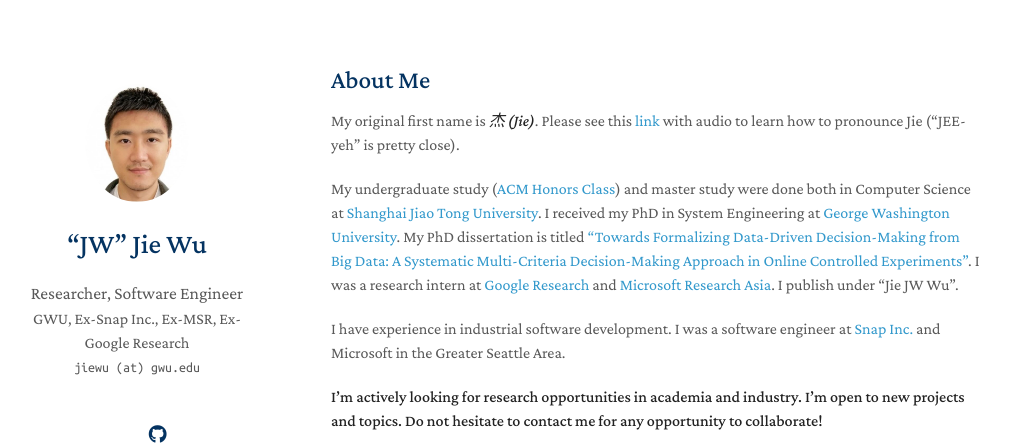
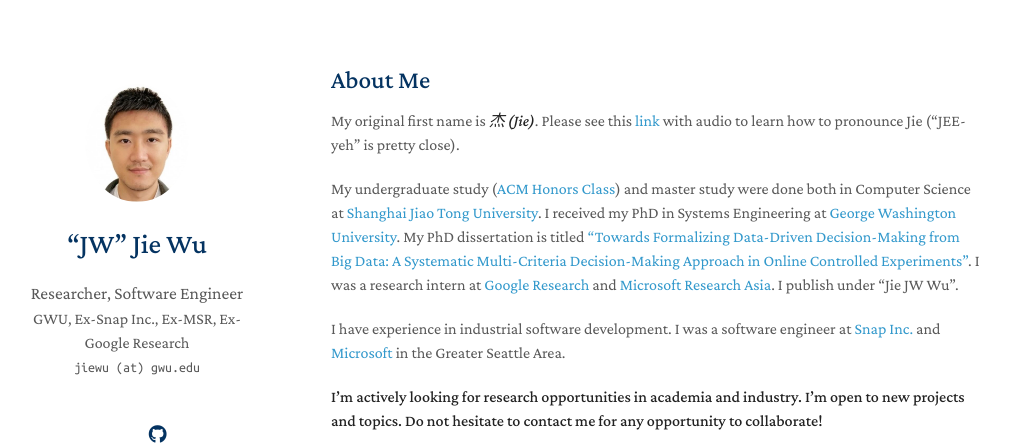
Before and after one commit to yaoyao-liu/minimal-light, a Jekyll site: the page built from index.md, in a window 1280 px wide and 900 px high. Shown: the top 447 px of the window, without its empty margins (139-1148 px from the left). Built offline with Jekyll 4.4.1, drawn with Linux system fonts in a browser that asks for light colours; nearby versions of some CDN libraries; a style sheet for code colours, icons or effects is not loaded; our own code applies the rules of GitHub Pages for plain Markdown files.

Commit message:
Update index.md

```diff
--- a/index.md
+++ b/index.md
@@ -5,9 +5,9 @@
 ## About Me
 My original first name is _**杰 (Jie)**_. Please see this [link](https://en.wiktionary.org/wiki/ji%C3%A9) with audio to learn how to pronounce Jie ("JEE-yeh" is pretty close).
 
-My undergraduate study ([ACM Honors Class](https://acm.sjtu.edu.cn/home)) and master study were done both in Computer Science at [Shanghai Jiao Tong University](https://www.cs.sjtu.edu.cn/en/). I received my PhD in System Engineering at [George Washington University](https://www.seas.gwu.edu/). My PhD dissertation is titled ["Towards Formalizing Data-Driven Decision-Making from Big Data: A Systematic Multi-Criteria Decision-Making Approach in Online Controlled Experiments"](https://www.proquest.com/docview/2784774986?pq-origsite=gscholar&fromopenview=true). I was a research intern at [Google Research](https://research.google/) and [Microsoft Research Asia](https://www.microsoft.com/en-us/research/lab/microsoft-research-asia/). I publish under "Jie JW Wu".
+My undergraduate study ([ACM Honors Class](https://acm.sjtu.edu.cn/home)) and master study were done both in Computer Science at [Shanghai Jiao Tong University](https://www.cs.sjtu.edu.cn/en/). I received my PhD in Systems Engineering at [George Washington University](https://www.seas.gwu.edu/). My PhD dissertation is titled ["Towards Formalizing Data-Driven Decision-Making from Big Data: A Systematic Multi-Criteria Decision-Making Approach in Online Controlled Experiments"](https://www.proquest.com/docview/2784774986?pq-origsite=gscholar&fromopenview=true). I was a research intern at [Google Research](https://research.google/) and [Microsoft Research Asia](https://www.microsoft.com/en-us/research/lab/microsoft-research-asia/). I publish under "Jie JW Wu".
 
-I have experience in industrial software development. I was a software engineer at [Snap Inc.](https://snap.com/en-US) and Microsoft in the Greater Seattle Area.
+I have experience in industrial software development. I was a software engineer at [Snap Inc.](https://snap.com/en-US) and [Microsoft](https://www.microsoft.com/en-us/) in the Greater Seattle Area.
 
 **I'm actively looking for research opportunities in academia and industry. I'm open to new projects and topics. Do not hesitate to contact me for any opportunity to collaborate!**
 
```
